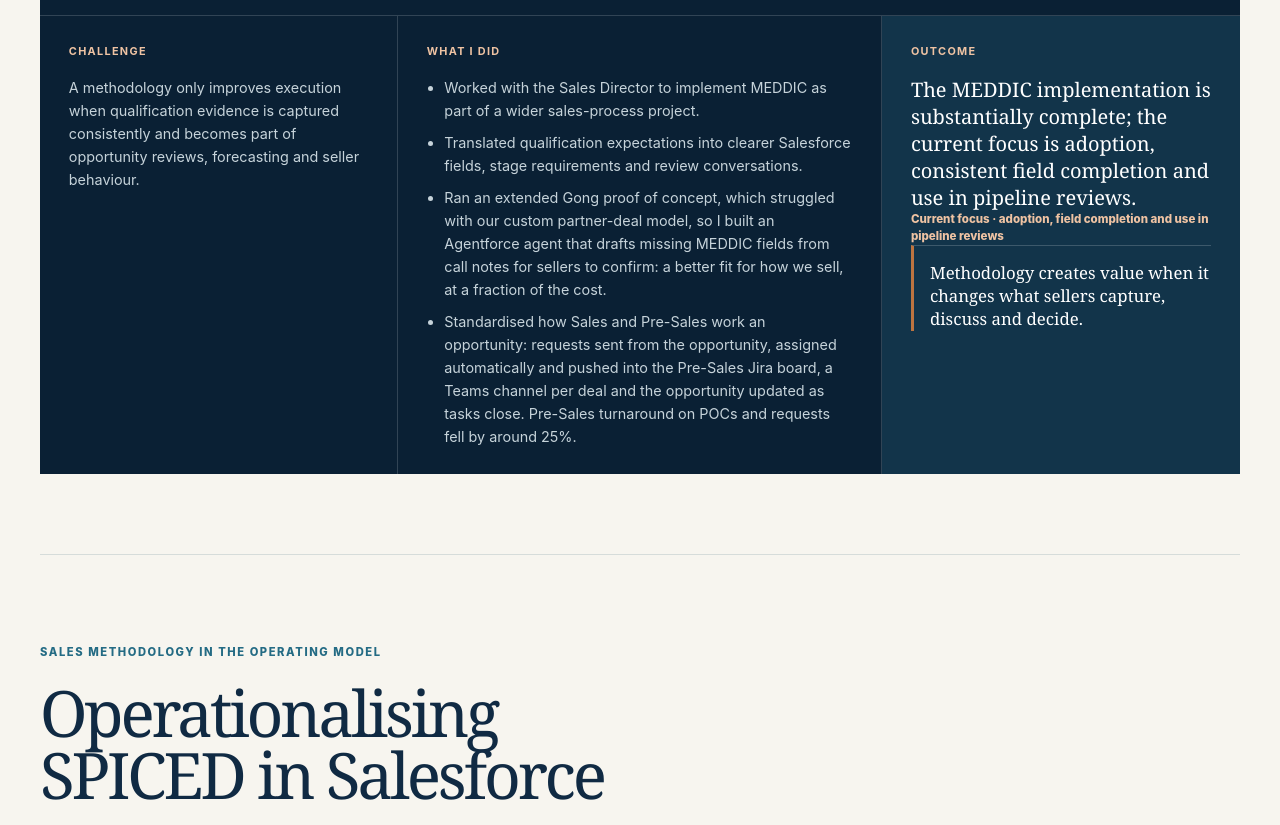
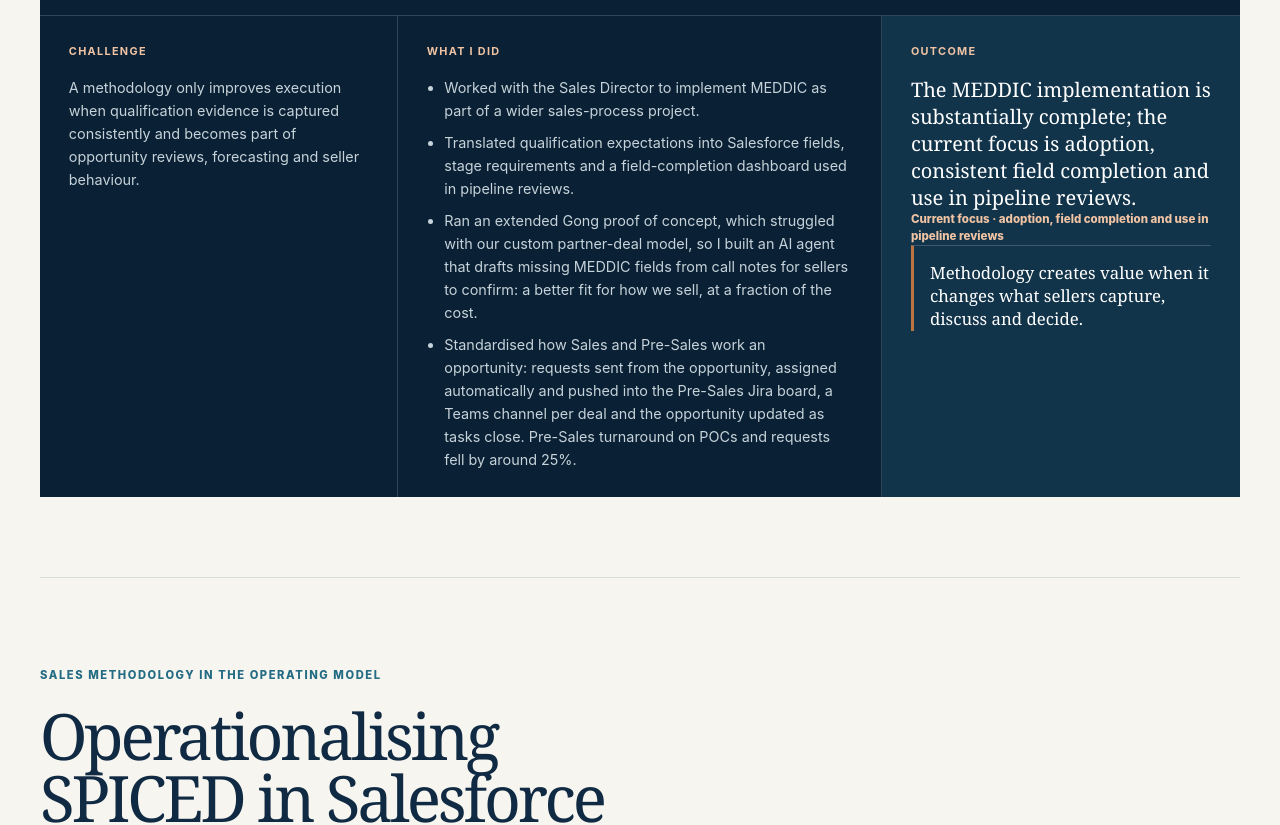
Before and after one commit to miriamgonzalezm/miriam-revops-portfolio, a Next.js app: page /reprisk in a window 1280 px wide. Shown: the part 3760-4585 px from the top of the page. Built offline with nearby package versions, Linux system fonts and the light colour scheme.

Commit message:
Correct RepRisk methodology evidence

```diff
--- a/content/reprisk.ts
+++ b/content/reprisk.ts
@@ -121,8 +121,8 @@ export const repriskPortfolio = {
         "A methodology only improves execution when qualification evidence is captured consistently and becomes part of opportunity reviews, forecasting and seller behaviour.",
       actions: [
         "Worked with the Sales Director to implement MEDDIC as part of a wider sales-process project.",
-        "Translated qualification expectations into clearer Salesforce fields, stage requirements and review conversations.",
-        "Ran an extended Gong proof of concept, which struggled with our custom partner-deal model, so I built an Agentforce agent that drafts missing MEDDIC fields from call notes for sellers to confirm: a better fit for how we sell, at a fraction of the cost.",
+        "Translated qualification expectations into Salesforce fields, stage requirements and a field-completion dashboard used in pipeline reviews.",
+        "Ran an extended Gong proof of concept, which struggled with our custom partner-deal model, so I built an AI agent that drafts missing MEDDIC fields from call notes for sellers to confirm: a better fit for how we sell, at a fraction of the cost.",
         "Standardised how Sales and Pre-Sales work an opportunity: requests sent from the opportunity, assigned automatically and pushed into the Pre-Sales Jira board, a Teams channel per deal and the opportunity updated as tasks close. Pre-Sales turnaround on POCs and requests fell by around 25%.",
       ],
       impactTitle:
@@ -241,7 +241,7 @@ export const repriskPortfolio = {
     {
       title: "GTM KNOWLEDGE HUB",
       subtitle: "Process documentation people actually follow",
-      body: "Wrote around 20 of the company's 80 SOPs and organise the commercial SharePoint: each SOP has an owning department and its review date in the title, nothing older than 24 months. New processes are rolled out in recorded sessions and adoption is measured in Salesforce. An RFP agent in Microsoft Teams searches the approved content, cites its sources and flags what needs Legal or Security, cutting an RFP from 1–2 days to 1–2 hours.",
+      body: "Wrote around half of the company's SOPs and organise the commercial SharePoint: each SOP has an owning department and its review date in the title, nothing older than 24 months. New processes are rolled out in recorded sessions. An RFP agent in Microsoft Teams searches the approved content, cites its sources and flags what needs Legal or Security, cutting an RFP from 1–2 days to 1–2 hours.",
       relevance: ["Process governance", "Enablement", "AI on curated content"],
     },
   ],
```
